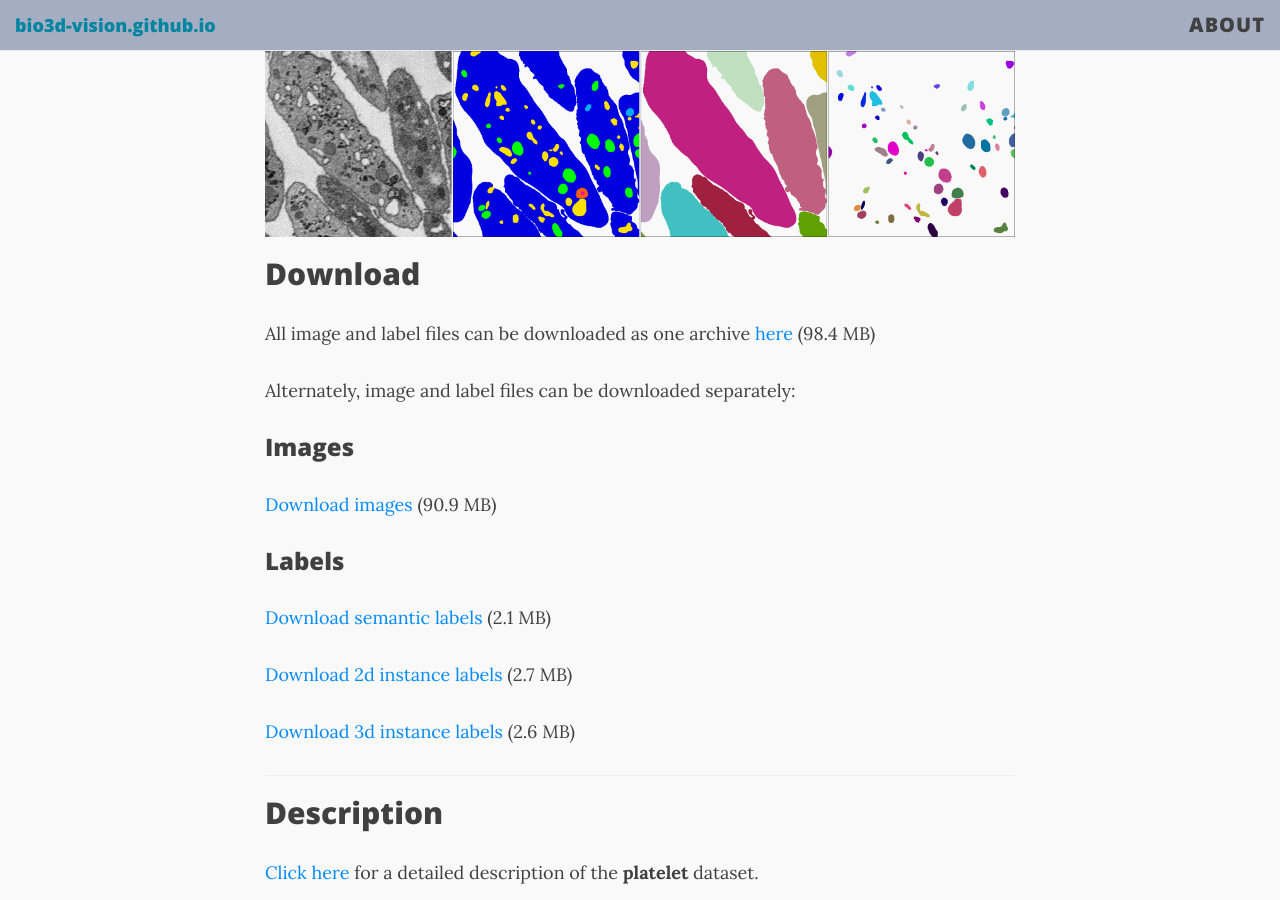
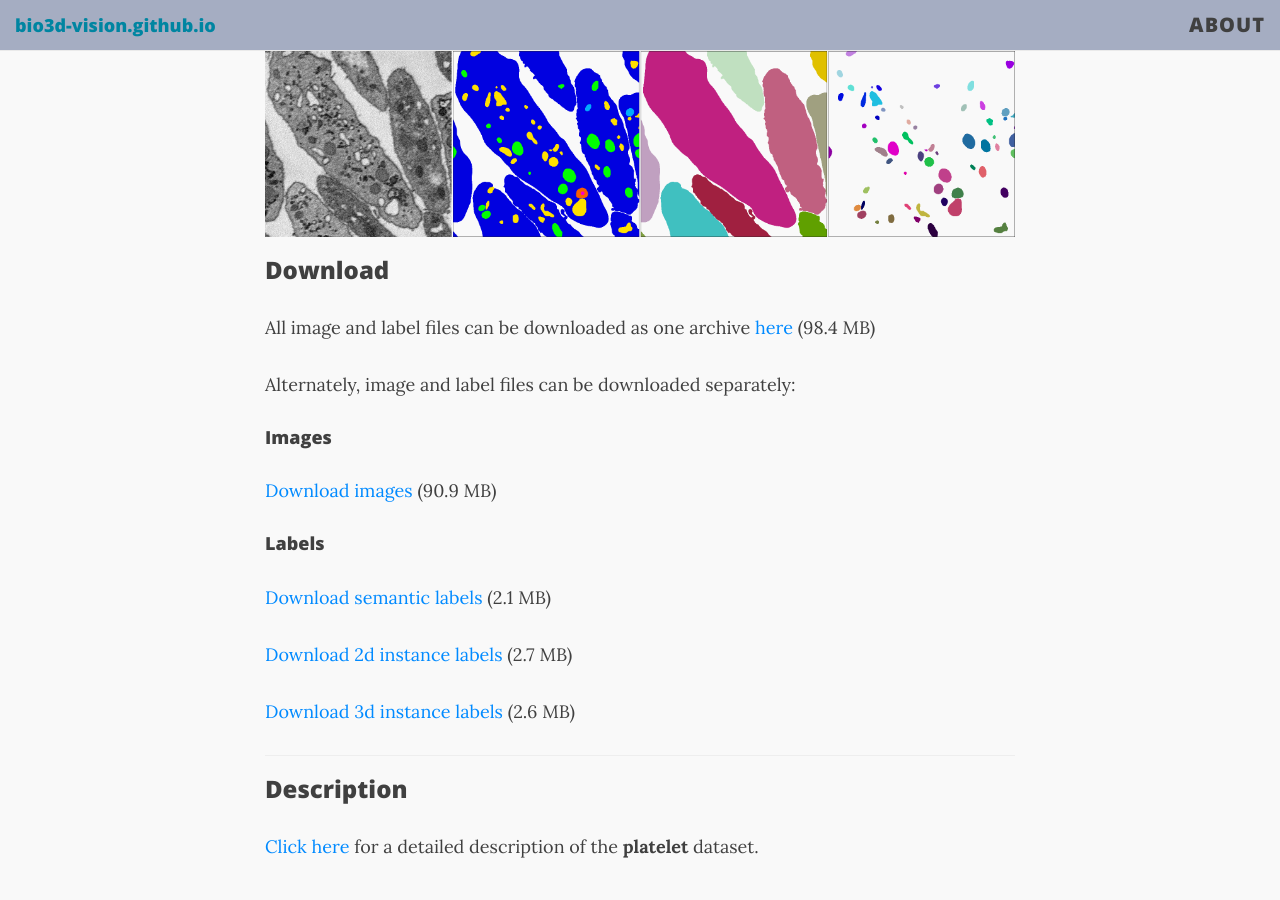
Before and after one commit to bio3d-vision/bio3d-vision.github.io, a Jekyll site: the page built from index.html, in a window 1280 px wide and 900 px high, scrolled down 482 px. Built offline with Jekyll 4.4.1, drawn with Linux system fonts in a browser that asks for light colours; nearby versions of some CDN libraries; the list of posts is cut into pages by our own code.

Commit message:
Shrunk headers

```diff
--- a/index.html
+++ b/index.html
@@ -11,15 +11,15 @@ use-site-title: false
 <img src="media/platelet_banner.png" />
 
 </div>
-<h2 id="download">Download</h2>
+<h3 id="download">Download</h3>
 <p>All image and label files can be downloaded as one archive <a href="https://www.dropbox.com/s/c0jg8biqq66w32r/platelet-lcimb.zip?dl=1">here</a> (98.4 MB)</p>
 <p>Alternately, image and label files can be downloaded separately:</p>
-<h3 id="images">Images</h3>
+<h4 id="images">Images</h4>
 <p><a href="https://put.real.link.here">Download images</a> (90.9 MB)</p>
-<h3 id="labels">Labels</h3>
+<h4 id="labels">Labels</h4>
 <p><a href="https://www.dropbox.com/s/p4iugak20g8uccd/labels-semantic.zip?dl=1">Download semantic labels</a> (2.1 MB)</p>
 <p><a href="https://www.dropbox.com/s/janmagx6iibybtk/labels-instance-2d.zip?dl=1">Download 2d instance labels</a> (2.7 MB)</p>
 <p><a href="https://www.dropbox.com/s/n3jry3nt4pyn7d7/labels-instance-3d.zip?dl=1">Download 3d instance labels</a> (2.6 MB)</p>
 <hr />
-<h2 id="description">Description</h2>
+<h3 id="description">Description</h3>
 <p><a href="platelet-description.html">Click here</a> for a detailed description of the <strong>platelet</strong> dataset.</p>
```
Also changed, not shown: README.md.
